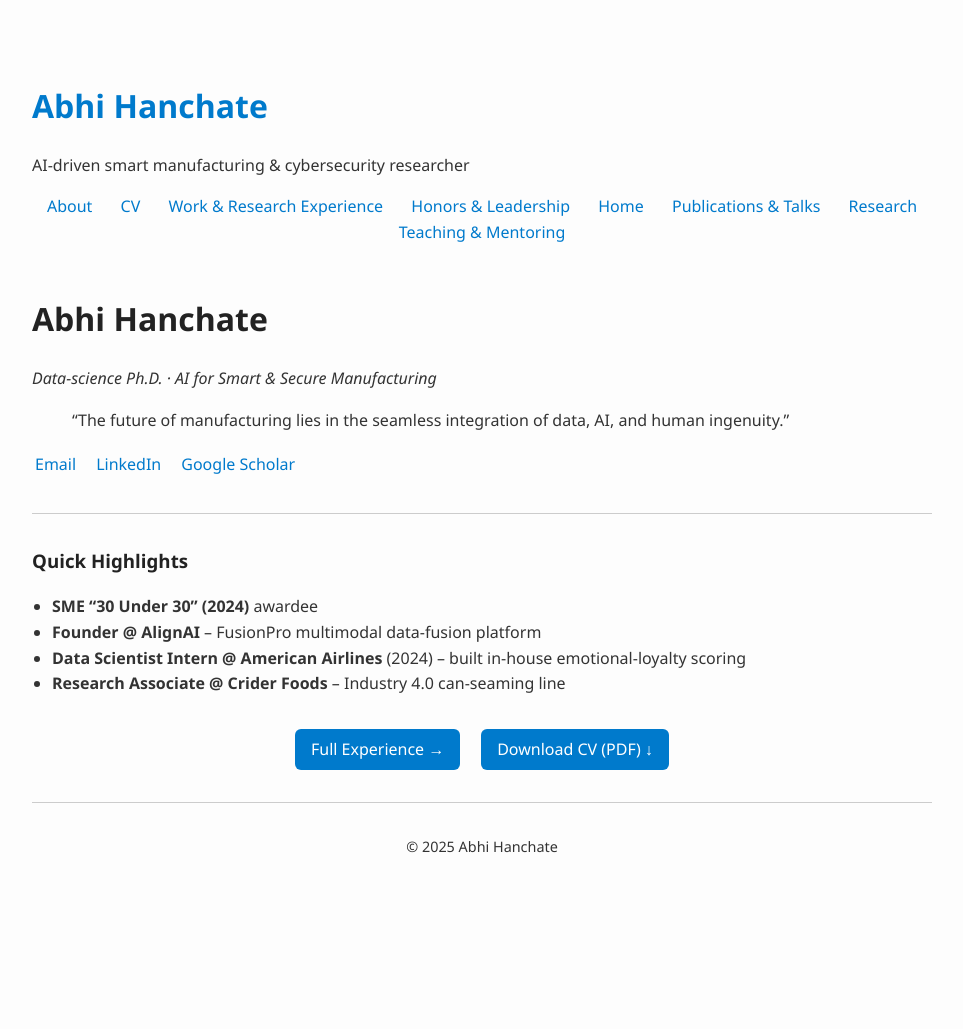
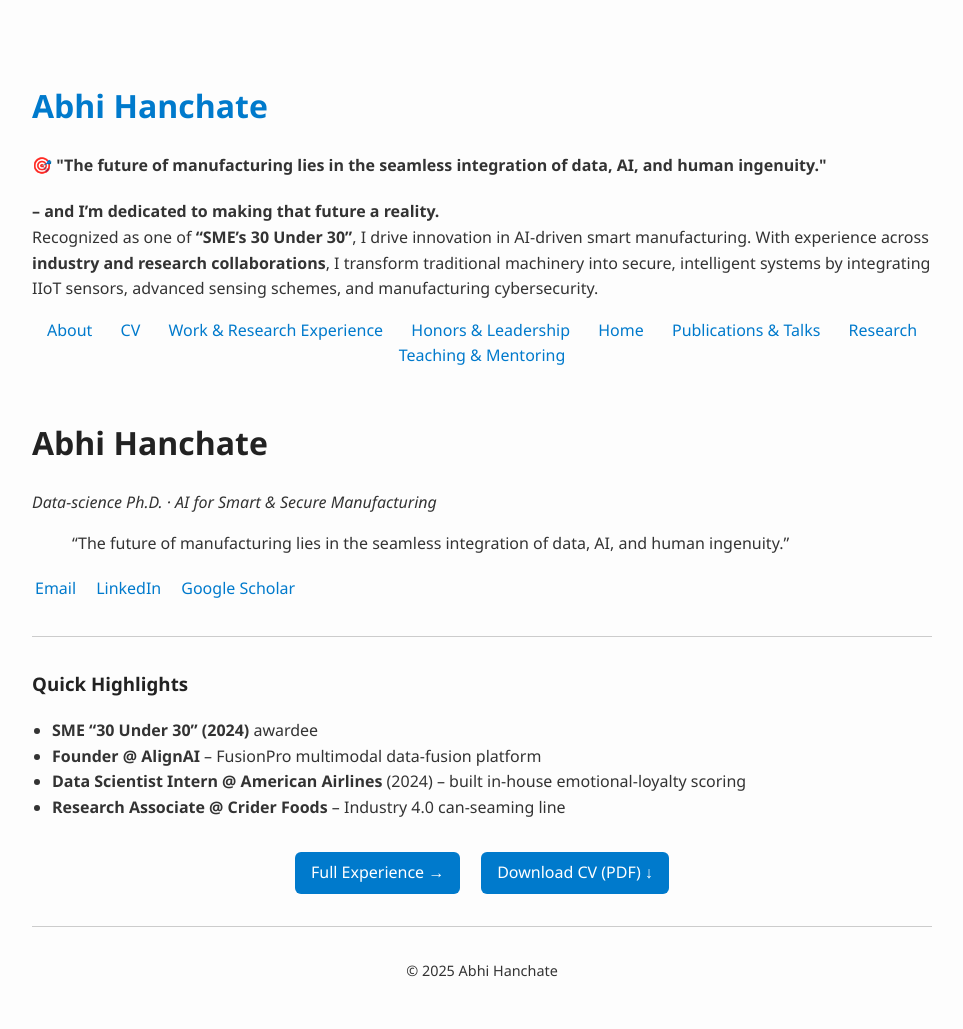
Before and after one commit to abhishekhanchate/abhishekhanchate.github.io, a Jekyll site: the page built from index.md, in a window 1280 px wide. Shown: the whole page, without its empty margins (158-1121 px from the left). Built offline with Jekyll 4.4.1, drawn with Linux system fonts in a browser that asks for light colours; before the commit the page ends 905 px from its top, so only the background shows below that.

Commit message:
Update _config.yml

```diff
--- a/_config.yml
+++ b/_config.yml
@@ -1,6 +1,14 @@
 title: "Abhi Hanchate"
+logo: /assets/headshot.png
+description: >
+  <p style="font-size: 14px; line-height: 1.5;">
+    <h4 style="font-size: 16px;">🎯 "The future of manufacturing lies in the seamless integration of data, AI, and human ingenuity."</h4>
+    <strong>– and I’m dedicated to making that future a reality.</strong><br>
+    Recognized as one of <strong>“SME’s 30 Under 30”</strong>, I drive innovation in AI-driven smart manufacturing.
+    With experience across <strong>industry and research collaborations</strong>, I transform traditional machinery into
+    secure, intelligent systems by integrating IIoT sensors, advanced sensing schemes, and manufacturing cybersecurity.
+  </p>
 theme: jekyll-theme-minimal
-description: "AI-driven smart manufacturing & cybersecurity researcher"
 header_pages:
   - about.md
   - research.md
```
